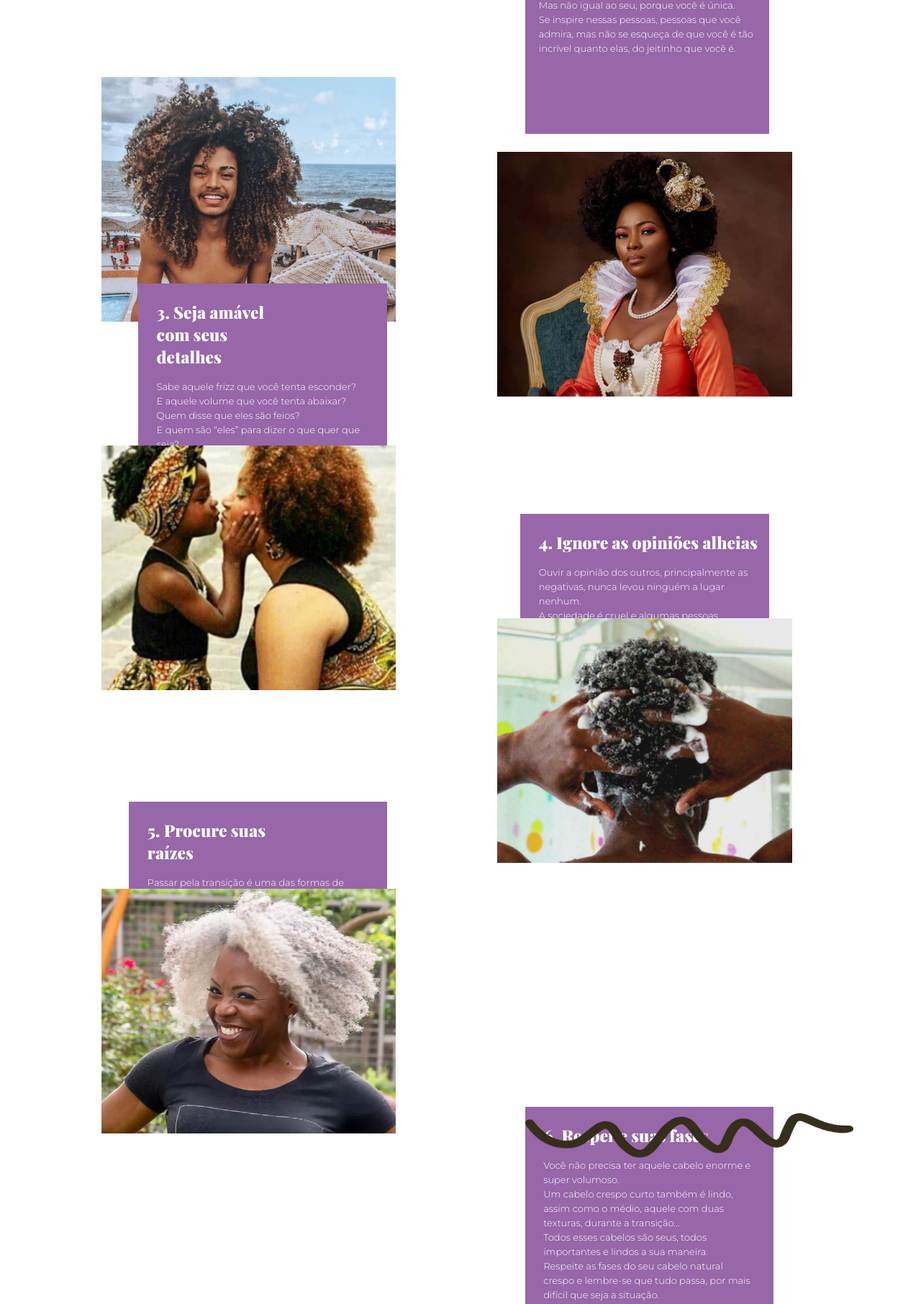
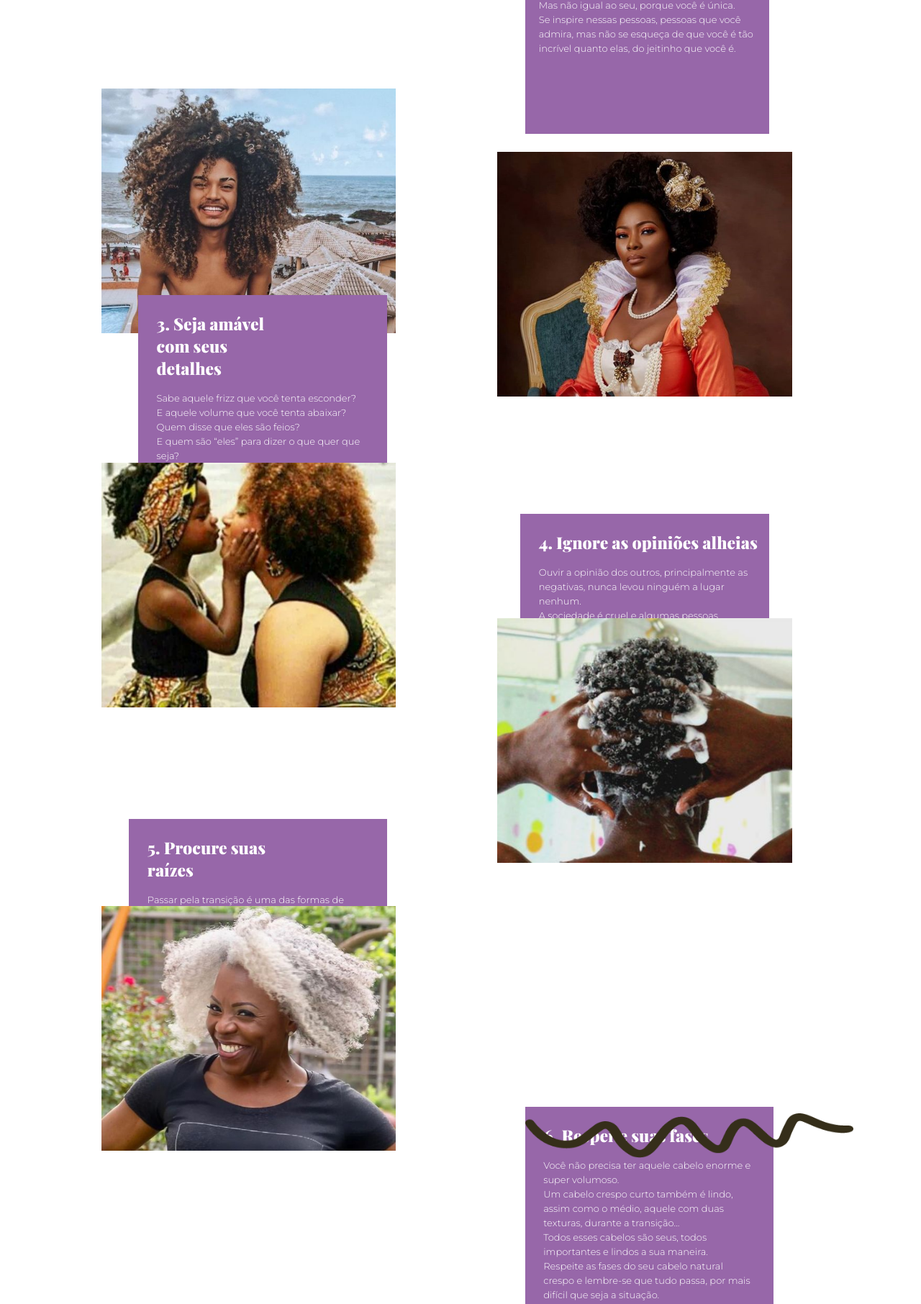
Before and after one commit to thayssa-souza/Crespos, a plain HTML site: page index.html in a window 1280 px wide. Shown: the part 1830-3642 px from the top of the page at 72% size. Drawn offline with nearby package versions, Linux system fonts and the light colour scheme.

Commit message:
Update main

```diff
--- a/styles.css
+++ b/styles.css
@@ -200,7 +200,7 @@ h1{
 .terceiraImagem{
     width:32vw;
     position:relative;
-    bottom:13vh;
+    bottom:11vh;
     left:11vw;
 }
 
@@ -210,7 +210,7 @@ h1{
     width:27vw;
     height:41vh;
     position:absolute;
-    top:278vh;
+    top:280vh;
     right:58vw;
 }
 
@@ -266,7 +266,7 @@ h1{
 .quintaImagem{
     width:32vw;
     position:relative;
-    bottom:35vh;
+    bottom:32vh;
     left:11vw;
 }
 
@@ -276,7 +276,7 @@ h1{
     width:28vw;
     height:52vh;
     position:absolute;
-    top:368vh;
+    top:371vh;
     right:58vw;
 }
 
@@ -332,7 +332,7 @@ h1{
 .setimaImagem{
     width:32vw;
     position:relative;
-    bottom:44vh;
+    bottom:41vh;
     left:11vw;
 }
 
@@ -342,7 +342,7 @@ h1{
     width:28vw;
     height:36vh;
     position:absolute;
-    top:472vh;
+    top:475vh;
     right:58vw;
 }
 
@@ -374,7 +374,7 @@ h1{
     height:93vh;
     flex-wrap: wrap;
     position:relative;
-    bottom:95px;
+    bottom:94px;
     left:9.5vw;
 }
 
```
